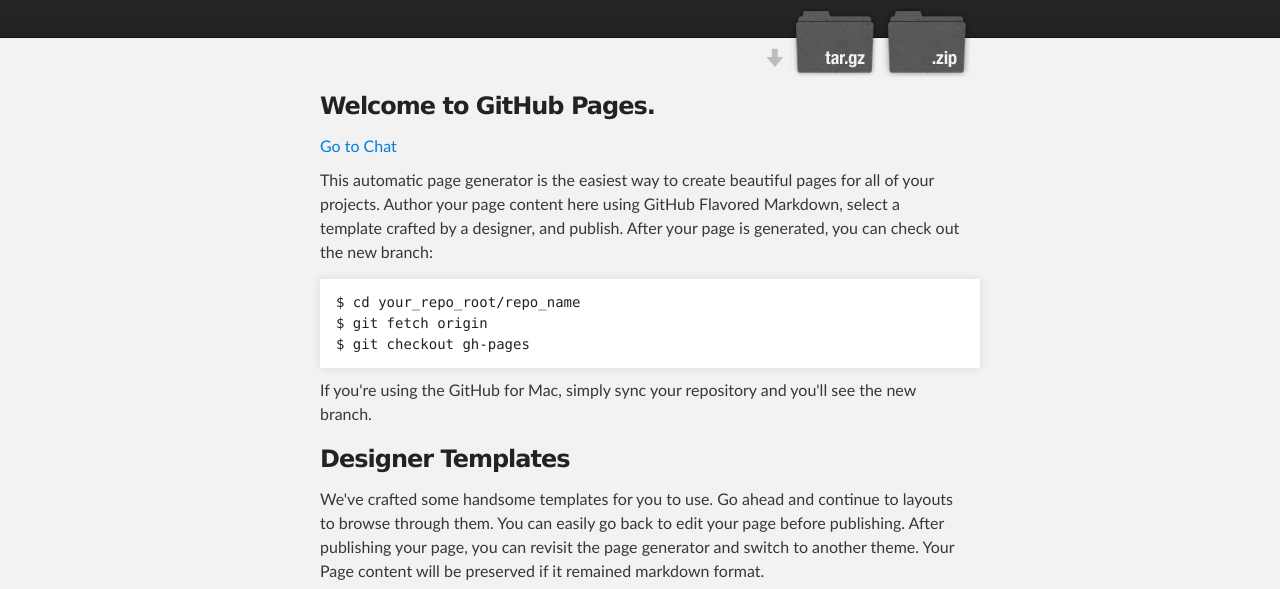
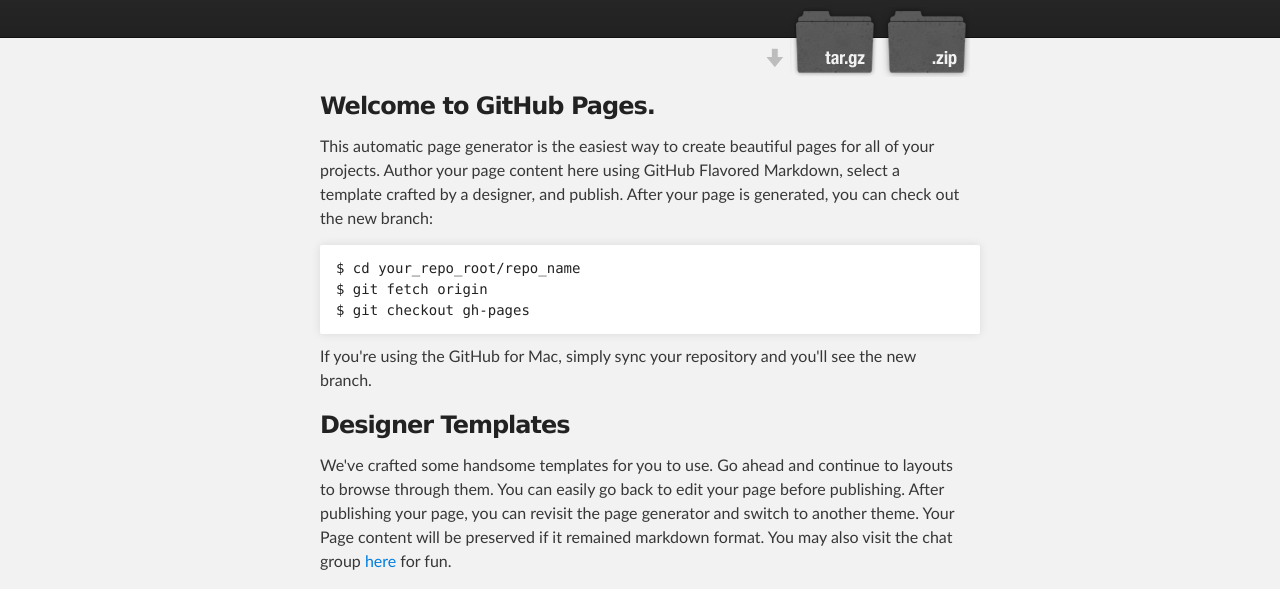
Before and after one commit to ryanelyas/isthiscloud, a plain HTML site: page index.html in a window 1280 px wide. Shown: the part 136-725 px from the top of the page. Drawn offline with Linux system fonts and the light colour scheme.

Commit message:
Update index.html
Reedited again.

```diff
--- a/index.html
+++ b/index.html
@@ -34,8 +34,6 @@
         <h3>
 <a id="welcome-to-github-pages" class="anchor" href="#welcome-to-github-pages" aria-hidden="true"><span class="octicon octicon-link"></span></a>Welcome to GitHub Pages.</h3>
 
-<a href="Chat.html">Go to Chat</a>
-
 <p>This automatic page generator is the easiest way to create beautiful pages for all of your projects. Author your page content here using GitHub Flavored Markdown, select a template crafted by a designer, and publish. After your page is generated, you can check out the new branch:</p>
 
 <pre><code>$ cd your_repo_root/repo_name
@@ -48,7 +46,7 @@ $ git checkout gh-pages
 <h3>
 <a id="designer-templates" class="anchor" href="#designer-templates" aria-hidden="true"><span class="octicon octicon-link"></span></a>Designer Templates</h3>
 
-<p>We've crafted some handsome templates for you to use. Go ahead and continue to layouts to browse through them. You can easily go back to edit your page before publishing. After publishing your page, you can revisit the page generator and switch to another theme. Your Page content will be preserved if it remained markdown format.</p>
+<p>We've crafted some handsome templates for you to use. Go ahead and continue to layouts to browse through them. You can easily go back to edit your page before publishing. After publishing your page, you can revisit the page generator and switch to another theme. Your Page content will be preserved if it remained markdown format. You may also visit the chat group <a href="Chat.html">here</a> for fun.</p>
 
 <h3>
 <a id="rather-drive-stick" class="anchor" href="#rather-drive-stick" aria-hidden="true"><span class="octicon octicon-link"></span></a>Rather Drive Stick?</h3>
```
